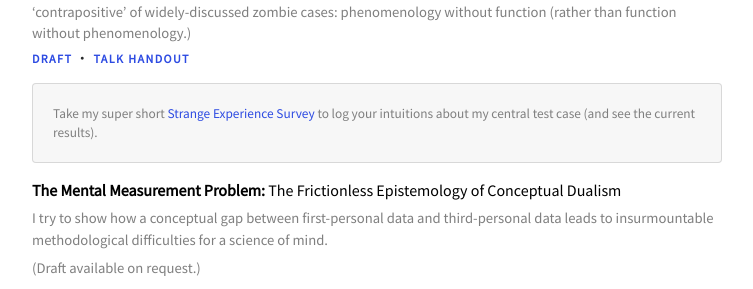
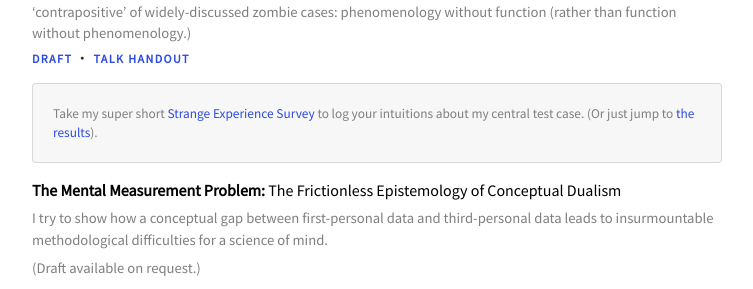
Before and after one commit to jacksonkernion/jacksonkernion.github.io, a Jekyll site: the page built from research.md, in a window 1280 px wide. Shown: the part 605-894 px from the top of the page, without its empty margins (263-1016 px from the left). Built offline with Jekyll 4.4.1, drawn with Linux system fonts in a browser that asks for light colours; nearby versions of some CDN libraries; our own code applies the rules of GitHub Pages for plain Markdown files.

Commit message:
Added link to survey results.

```diff
--- a/research.md
+++ b/research.md
@@ -37,7 +37,7 @@
 </div>
 
 <div class="card bg-faded">
-<div class="card-block"><p style="margin-bottom:0; font-size:10pt;">Take my super short <a href="https://docs.google.com/forms/d/e/1FAIpQLSfKN9CzRFSTkLHfXIUNBZ7sVlA_J6t5qm7LIkx086wBxs3pHQ/viewform?usp=sf_link">Strange Experience Survey</a> to log your intuitions about my central test case (and see the current results).</p></div></div>
+<div class="card-block"><p style="margin-bottom:0; font-size:10pt;">Take my super short <a href="https://docs.google.com/forms/d/e/1FAIpQLSfKN9CzRFSTkLHfXIUNBZ7sVlA_J6t5qm7LIkx086wBxs3pHQ/viewform?usp=sf_link">Strange Experience Survey</a> to log your intuitions about my central test case. (Or just jump to <a href="https://docs.google.com/forms/d/e/1FAIpQLSfKN9CzRFSTkLHfXIUNBZ7sVlA_J6t5qm7LIkx086wBxs3pHQ/viewanalytics">the results</a>).</p></div></div>
 
 <p class="item-title">The Mental Measurement Problem: <span class="paper-subtitle">The Frictionless Epistemology of Conceptual Dualism</span></p>
 <div class="item-description">
```
